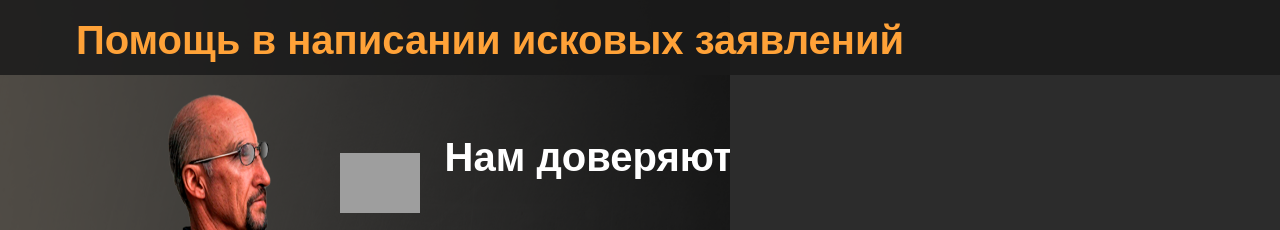
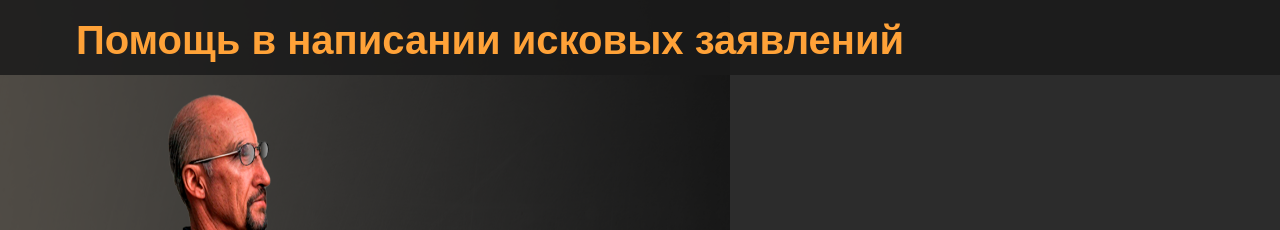
Before and after one commit to fijman/TheBarAssociation, a plain HTML site: page Bot.html in a window 1280 px wide. Shown: the top 230 px of the page. Drawn offline with Linux system fonts and the light colour scheme; grey boxes are pictures that could not be loaded.

Commit message:
Add files via upload

```diff
--- a/Bot.html
+++ b/Bot.html
@@ -62,7 +62,7 @@
         </form>
 
     </div>
-    <h4>Нам доверяют!</h4>
+   <!-- <h4>Нам доверяют!</h4>
 
 
       <button id = "Button1"><</button>
@@ -76,7 +76,7 @@
         <img src ="https://cdn.discordapp.com/attachments/1314213830498324490/1321808264006209556/-Foxy2.jpg?ex=676e9560&is=676d43e0&hm=d24debf4eb790c44c2094c8a265bf9b91ceb30040b4579f69a175f54455391fb&" id = "img7" class="hidden" >
         <img src ="https://cdn.discordapp.com/attachments/1314213830498324490/1321808265373421568/-Kaizer.jpg?ex=676e9560&is=676d43e0&hm=03acf96bca6f0b650449dcaa28605b20d6d57de013cf3c1dcdc0c6574abf21d8&" id = "img8" class="hidden" >
 
-      </div>
+      </div> -->
 
 </body>
 </html>
```
